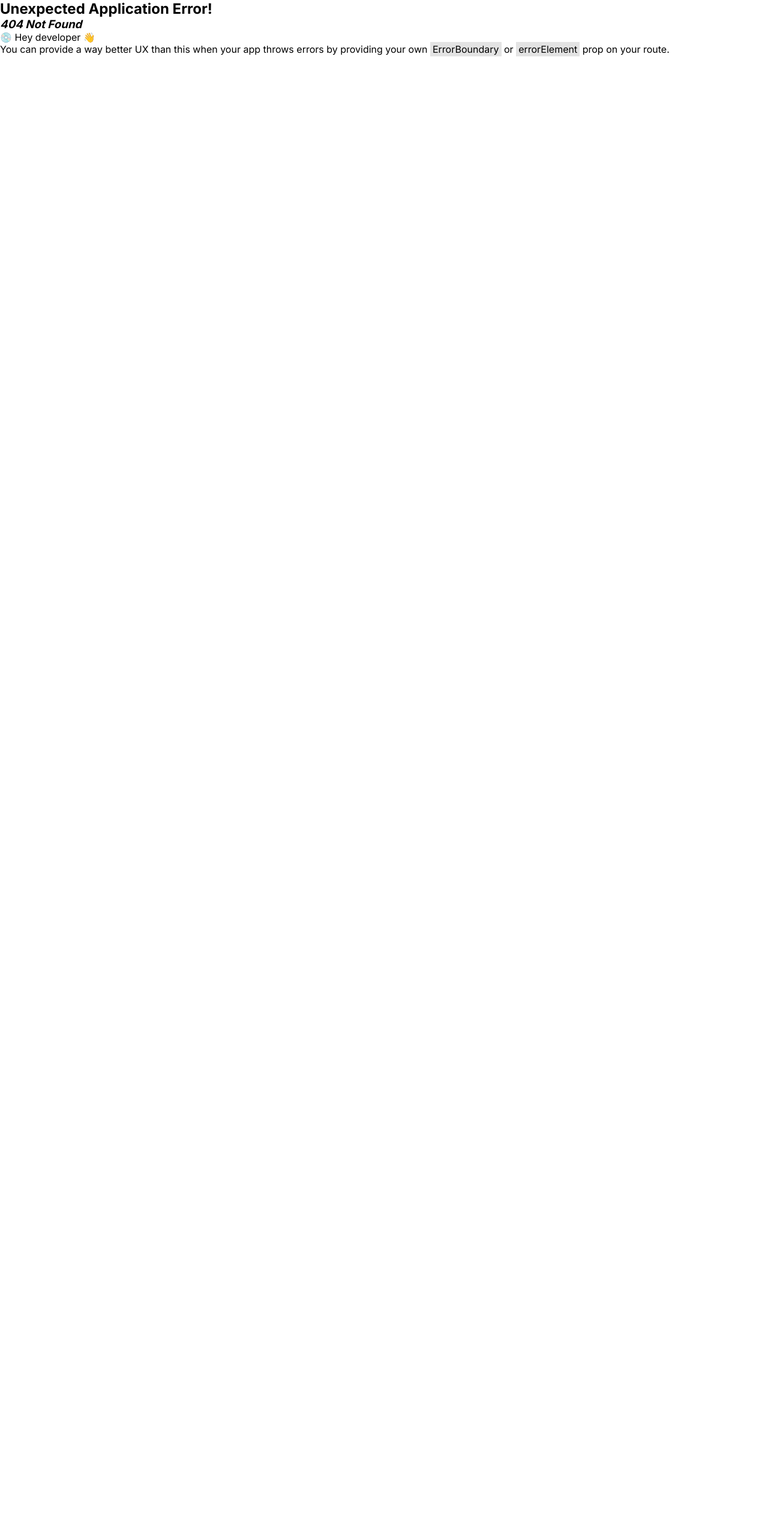
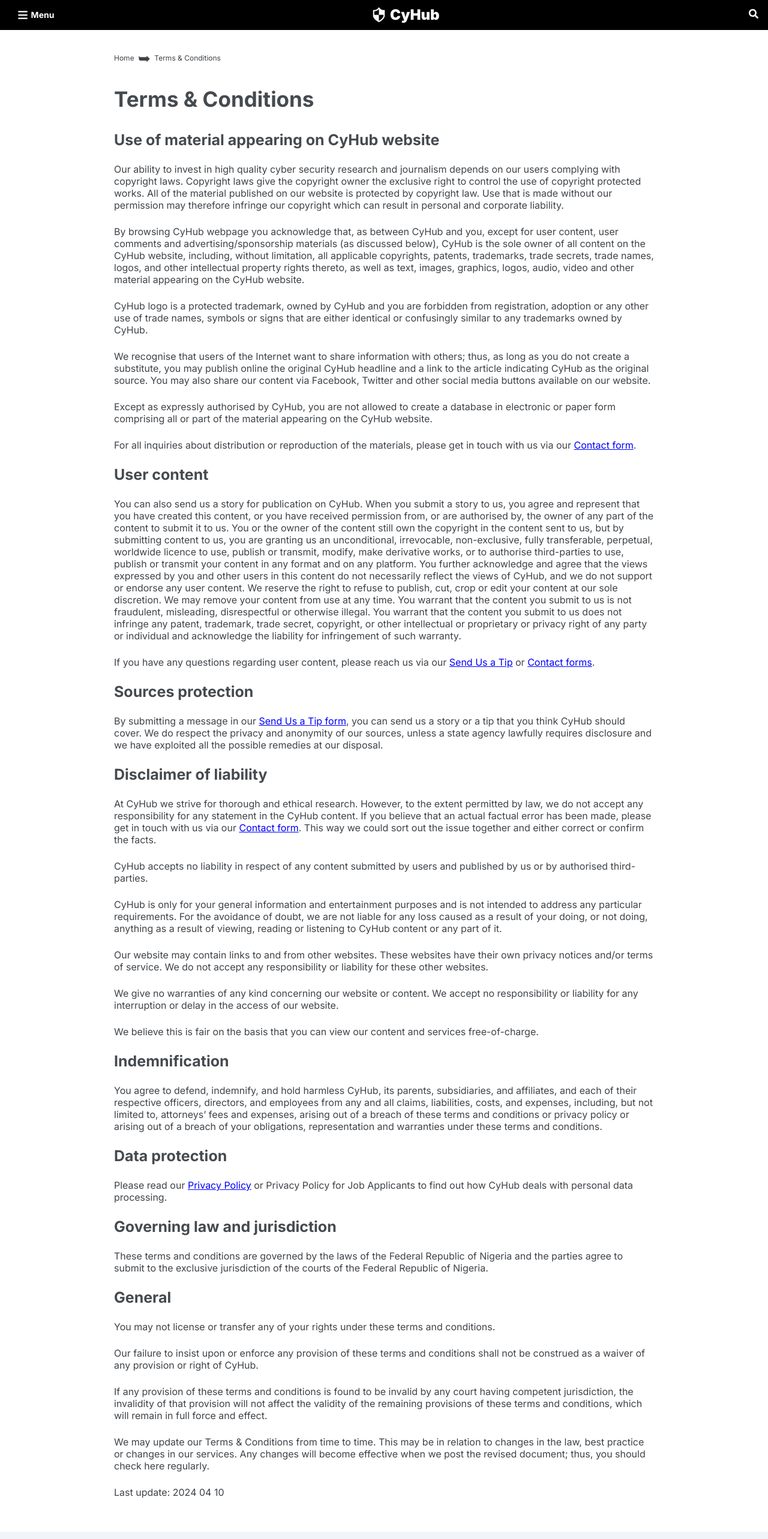
Before and after one commit to PraisesPJMT/cyhub, a React (Vite) app: page /terms in a window 1280 px wide. Before the commit this address had no page. Shown: the top 2566 px of the page at 60% size. Before the commit the page ends 800 px from the top, so only its background shows below. Built offline with nearby package versions, Linux system fonts and the light colour scheme.

Commit message:
add terms & conditions page

```diff
--- a/src/App.jsx
+++ b/src/App.jsx
@@ -1,6 +1,7 @@
 import { createBrowserRouter } from 'react-router-dom';
 import Home from './pages/Home';
 import Disclosure from './pages/Disclosure';
+import Terms from './pages/Terms';
 
 const router = createBrowserRouter([
 	{
@@ -11,6 +12,10 @@
 		path: '/disclosure',
 		element: <Disclosure />,
 	},
+	{
+		path: '/terms',
+		element: <Terms />,
+	},
 ]);
 
 export default router;
--- /dev/null
+++ b/src/pages/Terms.jsx
@@ -0,0 +1,214 @@
+import React from 'react';
+import Header from '../components/Header';
+import Footer from '../components/Footer';
+import { Link } from 'react-router-dom';
+
+import '../styles/pages.css';
+
+const Terms = () => {
+	return (
+		<>
+			<Header />
+			<main>
+				<section className='main'>
+					<div className='link'>
+						<Link to='/'>Home</Link>
+						<span>&#10149;</span>
+						<Link to='/terms'>Terms & Conditions</Link>
+					</div>
+					<h1>Terms & Conditions</h1>
+					<section className='content'>
+						<h2>Use of material appearing on CyHub website</h2>
+						<p>
+							Our ability to invest in high quality cyber security research and
+							journalism depends on our users complying with copyright laws.
+							Copyright laws give the copyright owner the exclusive right to
+							control the use of copyright protected works. All of the material
+							published on our website is protected by copyright law. Use that
+							is made without our permission may therefore infringe our
+							copyright which can result in personal and corporate liability.
+						</p>
+						<p>
+							By browsing CyHub webpage you acknowledge that, as between
+							CyHub and you, except for user content, user comments and
+							advertising/sponsorship materials (as discussed below), CyHub
+							is the sole owner of all content on the CyHub website,
+							including, without limitation, all applicable copyrights, patents,
+							trademarks, trade secrets, trade names, logos, and other
+							intellectual property rights thereto, as well as text, images,
+							graphics, logos, audio, video and other material appearing on the
+							CyHub website.
+						</p>
+						<p>
+							CyHub logo is a protected trademark, owned by CyHub and
+							you are forbidden from registration, adoption or any other use of
+							trade names, symbols or signs that are either identical or
+							confusingly similar to any trademarks owned by CyHub.
+						</p>
+						<p>
+							We recognise that users of the Internet want to share information
+							with others; thus, as long as you do not create a substitute, you
+							may publish online the original CyHub headline and a link to
+							the article indicating CyHub as the original source. You may
+							also share our content via Facebook, Twitter and other social
+							media buttons available on our website.
+						</p>
+						<p>
+							Except as expressly authorised by CyHub, you are not allowed
+							to create a database in electronic or paper form comprising all or
+							part of the material appearing on the CyHub website.
+						</p>
+						<p>
+							For all inquiries about distribution or reproduction of the
+							materials, please get in touch with us via our{' '}
+							<Link to='/contact'>Contact form</Link>.
+						</p>
+					</section>
+					<section className='content'>
+						<h2>User content</h2>
+						<p>
+							You can also send us a story for publication on CyHub. When
+							you submit a story to us, you agree and represent that you have
+							created this content, or you have received permission from, or are
+							authorised by, the owner of any part of the content to submit it
+							to us. You or the owner of the content still own the copyright in
+							the content sent to us, but by submitting content to us, you are
+							granting us an unconditional, irrevocable, non-exclusive, fully
+							transferable, perpetual, worldwide licence to use, publish or
+							transmit, modify, make derivative works, or to authorise
+							third-parties to use, publish or transmit your content in any
+							format and on any platform. You further acknowledge and agree that
+							the views expressed by you and other users in this content do not
+							necessarily reflect the views of CyHub, and we do not support
+							or endorse any user content. We reserve the right to refuse to
+							publish, cut, crop or edit your content at our sole discretion. We
+							may remove your content from use at any time. You warrant that the
+							content you submit to us is not fraudulent, misleading,
+							disrespectful or otherwise illegal. You warrant that the content
+							you submit to us does not infringe any patent, trademark, trade
+							secret, copyright, or other intellectual or proprietary or privacy
+							right of any party or individual and acknowledge the liability for
+							infringement of such warranty.
+						</p>
+						<p>
+							If you have any questions regarding user content, please reach us
+							via our <Link to='/tips'>Send Us a Tip</Link> or{' '}
+							<Link to='/contact'>Contact forms</Link>.
+						</p>
+					</section>
+					<section className='content'>
+						<h2>Sources protection</h2>
+						<p>
+							By submitting a message in our{' '}
+							<Link to='/tips'>Send Us a Tip form</Link>, you can send us a
+							story or a tip that you think CyHub should cover. We do
+							respect the privacy and anonymity of our sources, unless a state
+							agency lawfully requires disclosure and we have exploited all the
+							possible remedies at our disposal.
+						</p>
+					</section>
+					<section className='content'>
+						<h2>Disclaimer of liability</h2>
+						<p>
+							At CyHub we strive for thorough and ethical research. However,
+							to the extent permitted by law, we do not accept any
+							responsibility for any statement in the CyHub content. If you
+							believe that an actual factual error has been made, please get in
+							touch with us via our <Link to='/contact'>Contact form</Link>.
+							This way we could sort out the issue together and either correct
+							or confirm the facts.
+						</p>
+						<p>
+							CyHub accepts no liability in respect of any content submitted
+							by users and published by us or by authorised third-parties.
+						</p>
+						<p>
+							CyHub is only for your general information and entertainment
+							purposes and is not intended to address any particular
+							requirements. For the avoidance of doubt, we are not liable for
+							any loss caused as a result of your doing, or not doing, anything
+							as a result of viewing, reading or listening to CyHub content
+							or any part of it.
+						</p>
+						<p>
+							Our website may contain links to and from other websites. These
+							websites have their own privacy notices and/or terms of service.
+							We do not accept any responsibility or liability for these other
+							websites.
+						</p>
+						<p>
+							We give no warranties of any kind concerning our website or
+							content. We accept no responsibility or liability for any
+							interruption or delay in the access of our website.
+						</p>
+						<p>
+							We believe this is fair on the basis that you can view our content
+							and services free-of-charge.
+						</p>
+					</section>
+					<section className='content'>
+						<h2>Indemnification</h2>
+						<p>
+							You agree to defend, indemnify, and hold harmless CyHub, its
+							parents, subsidiaries, and affiliates, and each of their
+							respective officers, directors, and employees from any and all
+							claims, liabilities, costs, and expenses, including, but not
+							limited to, attorneys’ fees and expenses, arising out of a breach
+							of these terms and conditions or privacy policy or arising out of
+							a breach of your obligations, representation and warranties under
+							these terms and conditions.
+						</p>
+					</section>
+					<section className='content'>
+						<h2>Data protection</h2>
+						<p>
+							Please read our <Link to='/privacy'>Privacy Policy</Link> or
+							Privacy Policy for Job Applicants to find out how CyHub deals
+							with personal data processing.
+						</p>
+					</section>
+					<section className='content'>
+						<h2>Governing law and jurisdiction</h2>
+						<p>
+							These terms and conditions are governed by the laws of the Federal
+							Republic of Nigeria and the parties agree to submit to the
+							exclusive jurisdiction of the courts of the Federal Republic of
+							Nigeria.
+						</p>
+					</section>
+					<section className='content'>
+						<h2>General</h2>
+						<p>
+							You may not license or transfer any of your rights under these
+							terms and conditions.
+						</p>
+						<p>
+							Our failure to insist upon or enforce any provision of these terms
+							and conditions shall not be construed as a waiver of any provision
+							or right of CyHub.
+						</p>
+						<p>
+							If any provision of these terms and conditions is found to be
+							invalid by any court having competent jurisdiction, the invalidity
+							of that provision will not affect the validity of the remaining
+							provisions of these terms and conditions, which will remain in
+							full force and effect.
+						</p>
+						<p>
+							We may update our Terms & Conditions from time to time. This may
+							be in relation to changes in the law, best practice or changes in
+							our services. Any changes will become effective when we post the
+							revised document; thus, you should check here regularly.
+						</p>
+						<p>
+							<em>Last update: 2024 04 10</em>
+						</p>
+					</section>
+				</section>
+			</main>
+			<Footer />
+		</>
+	);
+};
+
+export default Terms;
--- a/src/styles/header.css
+++ b/src/styles/header.css
@@ -45,14 +45,15 @@
 }
 
 header .menu-wrap {
-	position: absolute;
+	position: fixed;
 	top: -4px;
-	left: -100vw;
+	left: -200vw;
 	height: 100vh;
 	width: 100%;
 	background: #fff9;
 	transition: left 0.5s ease-in-out;
 	margin: 0;
+	z-index: 100;
 }
 
 header .menu-wrap.open {
@@ -146,6 +147,13 @@
 }
 
 @media only screen and (max-width: 768px) {
+	header {
+		position: fixed;
+		top: 0;
+		left: 0;
+        width: 100%;
+	}
+
 	header .menu {
 		max-width: none;
 	}
--- a/src/styles/pages.css
+++ b/src/styles/pages.css
@@ -14,6 +14,12 @@
 	color: #454a4f;
 	margin: 2rem 0;
 	font-size: 35px;
+}
+
+h2 {
+	color: #454a4f;
+	margin: 1rem 0;
+	font-size: 25px;
 }
 
 section.main .link {
@@ -42,4 +48,15 @@
 		color: #3e4348;
 		margin: 1.5rem 0;
 	}
+
+	a {
+		color: blue;
+		text-decoration: underline;
+	}
 }
+
+@media only screen and (max-width: 768px) {
+	main {
+		margin-top: 55px;
+	}
+}
```
